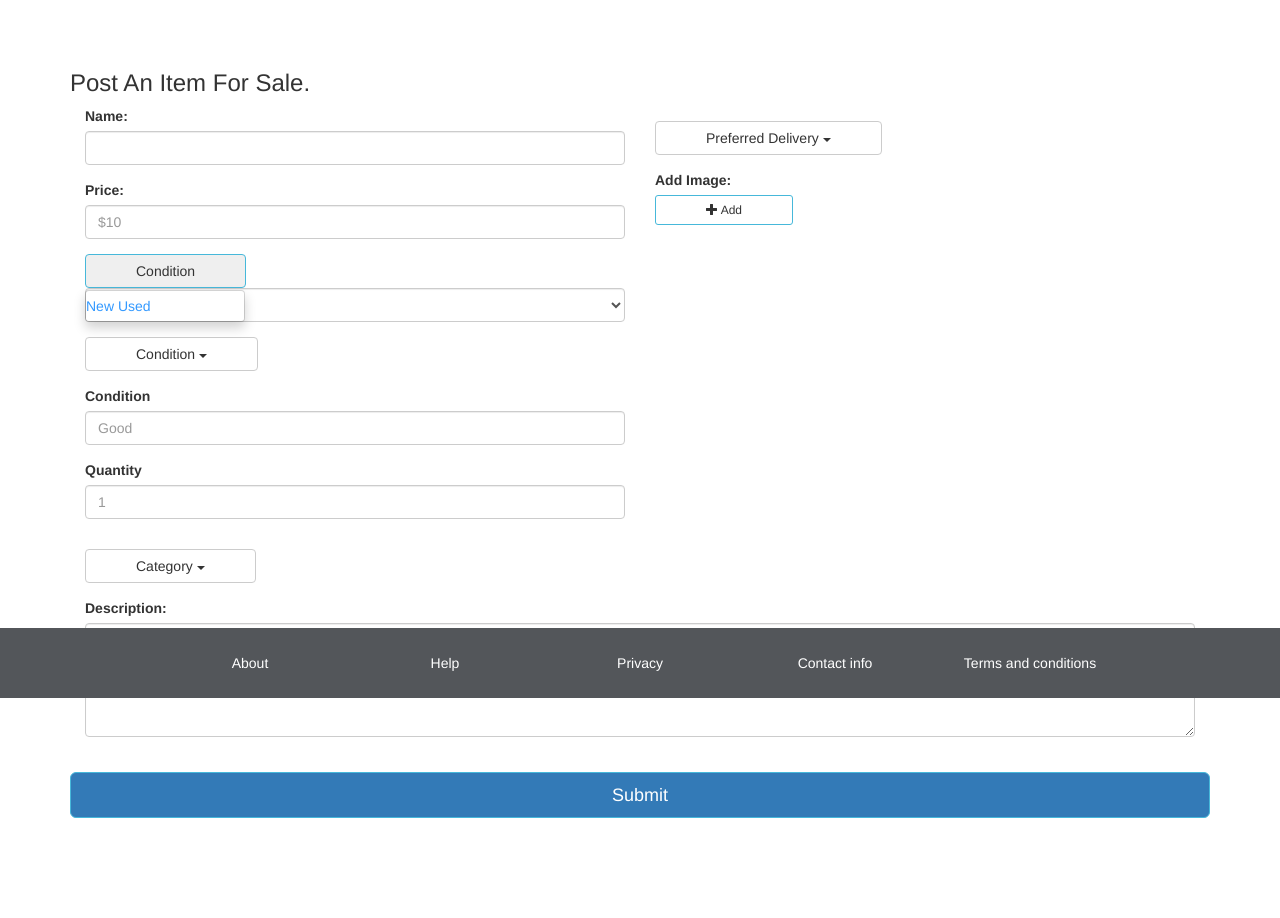
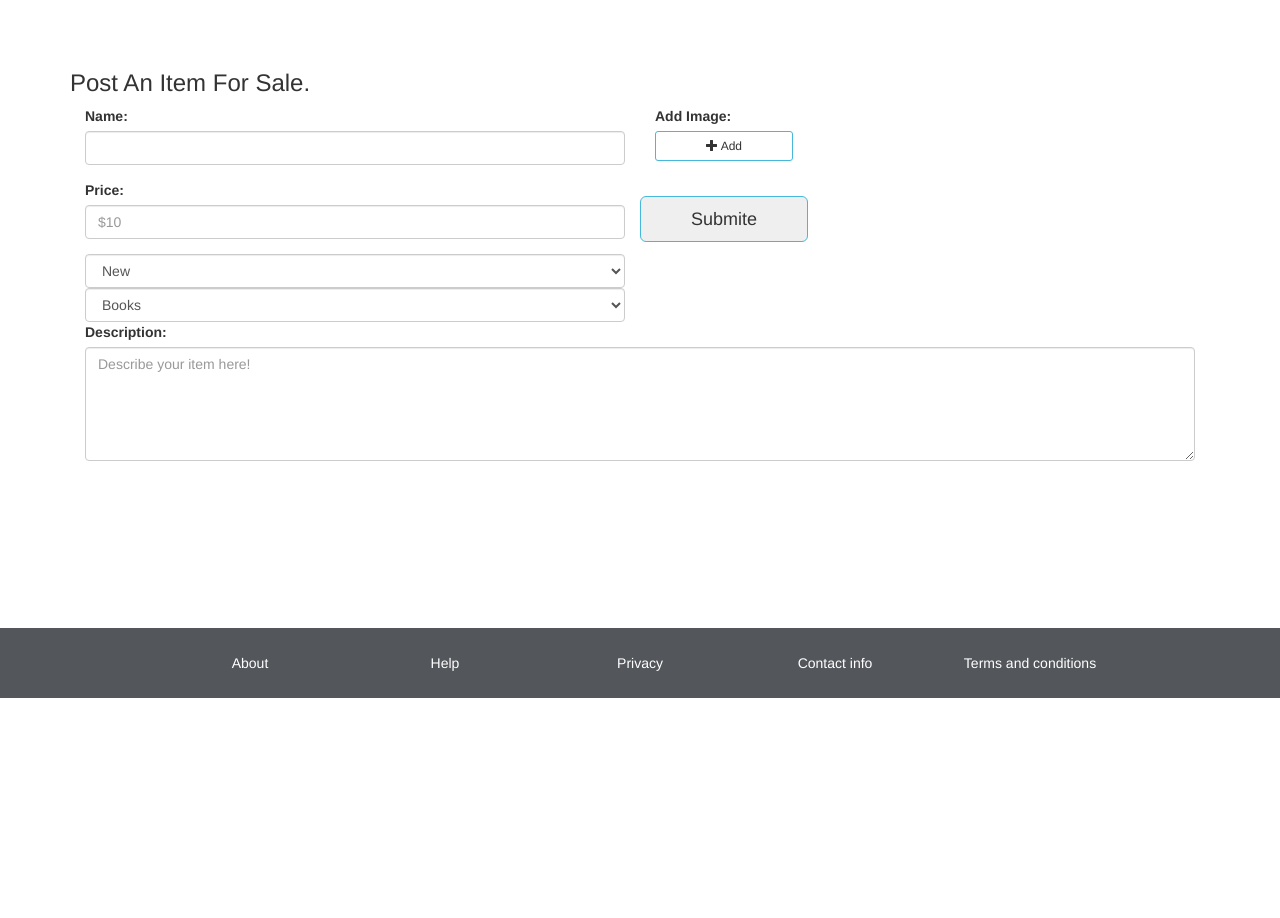
Before and after one commit to ephuong/GatorSwap, a PHP site: page /home/sell in a window 1280 px wide. Shown: the part 102-1020 px from the top of the page. After the commit the page ends 800 px from the top, so only its background shows below. Run offline with PHP 8.4, Linux system fonts and the light colour scheme.

Commit message:
Trying select

```diff
--- a/application/view/home/sell.php
+++ b/application/view/home/sell.php
@@ -125,54 +125,19 @@ body {
 	                <input class="form-control" name="price" placeholder="$10" type="text">
             	</div>
 
-			<div class="dropdown open">
-				  <button class="btn btn-secondary dropdown-toggle" type="button" id="ConditionButton" data-toggle="dropdown" aria-haspopup="true" aria-expanded="false">
-				    Condition
-				  </button>
-				  <div class="dropdown-menu" aria-labelledby="ConditionButton">
-				    <a class="dropdown-item" href="#">New</a>
-				    <a class="dropdown-item" href="#">Used</a>
-				  </div>
-				</div>
-
 				<select class="form-control">
 				  <option value="New">New</option>
 				  <option value="Used">Used</option>
 				</select>
 
-            	<div class="dropdown">
-	                <button class="btn btn-default dropdown-toggle" id="conditions-button" type="button" data-toggle="dropdown">Condition
-	                <span class="caret"></span></button>
-	                  <ul class="dropdown-menu" role="menu" aria-labelledby="condition-button">
-	                    <li role="presentation"><a role="conditionitem" tabindex="1" href="#">New</a></li>
-	                    <li role="presentation"><a role="conditionitem" tabindex="1" href="#">Used</a></li>
-	                  </ul>
-             	 </div>
-
-
-		  		<div class="form-group">
-	                <label>Condition</label>
-	                <input class="form-control" name="condition" placeholder="Good" type="text">
-            	</div>
-
-
-                     <div class="form-group">
- 	                <label>Quantity</label>
- 	                <input type="number" class="form-control" name="quantity" placeholder="1" type="text">
-             		</div>
-
-             	<div class="dropdown">
-	                <button class="btn btn-default dropdown-toggle" id="quantity-button" type="button" data-toggle="dropdown">Category
-	                <span class="caret"></span></button>
-	                  <ul class="dropdown-menu" role="menu" aria-labelledby="quantityitem">
-	                    <li role="presentation"><a role="quantityitem" tabindex="1" href="#"> Books </a></li>
-	                    <li role="presentation"><a role="quantityitem" tabindex="1" href="#"> Office Supplies </a></li>
-	                    <li role="presentation"><a role="quantityitem" tabindex="1" href="#"> Clothing </a></li>
-	                    <li role="presentation"><a role="quantityitem" tabindex="1" href="#"> Furniture </a></li>
-	                    <li role="presentation"><a role="quantityitem" tabindex="1" href="#"> Electronics </a></li>
-	                    <li role="presentation"><a role="quantityitem" tabindex="1" href="#"> Other </a></li>
-	                  </ul>
-             	 </div>
+             	 <select class="form-control">
+				  <option value="Books">Books</option>
+				  <option value="Office Supplies">Office Supplies</option>
+				  <option value="Clothing">Clothing</option>
+				  <option value="Furniture">Furniture</option>
+				  <option value="Electronics">Electronics</option>
+				  <option value="Other">Other</option>
+				</select>
 
 
 
@@ -192,7 +157,7 @@ body {
 	                <input class="form-control" name="delivery" placeholder="I can deliver the item to your location." type="text">
             	</div> -->
 
-            	<div class="dropdown">
+            	<!-- <div class="dropdown">
 	                <button class="btn btn-default dropdown-toggle" id="delivery-button" type="button" data-toggle="dropdown">Preferred Delivery
 	                <span class="caret"></span></button>
 	                  <ul class="dropdown-menu" role="menu" aria-labelledby="deliveryitem">
@@ -200,7 +165,7 @@ body {
 	                    <li role="presentation"><a role="delivery" tabindex="1" href="#"> Come pick up </a></li>
 	                    <li role="presentation"><a role="delivery" tabindex="1" href="#"> Deliver/Ship </a></li>
 	                  </ul>
-             	 </div>
+             	 </div> -->
 
             	<div class="form-group">
 	                <label>Add Image: </label>
@@ -218,7 +183,8 @@ body {
 					<textarea class="form-control" id="comments" name="Description" placeholder="Describe your item here!" rows="5"></textarea></label><br>
              	</div>
             </div>
-       		<button type="button" class="btn btn-lg btn-primary btn-block ">  Submit  </button>
+
+       		<input type="submit" value="Submite" id="request-submit" class="btn btn-lg" />
 
 
     </form>
```
